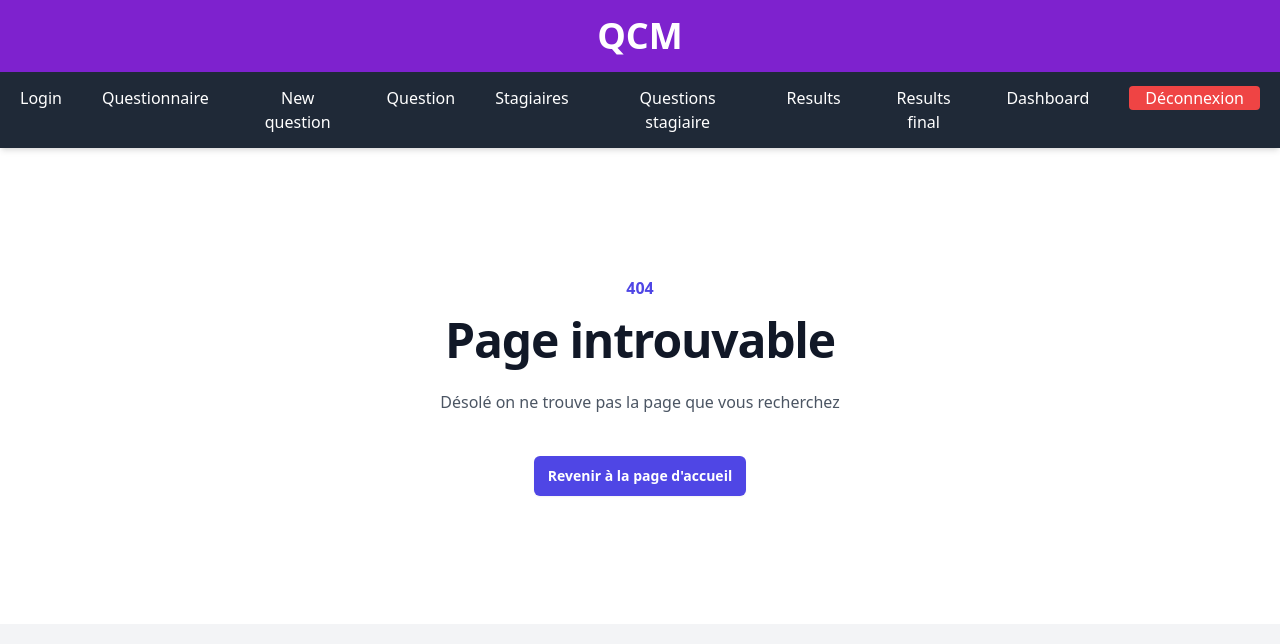
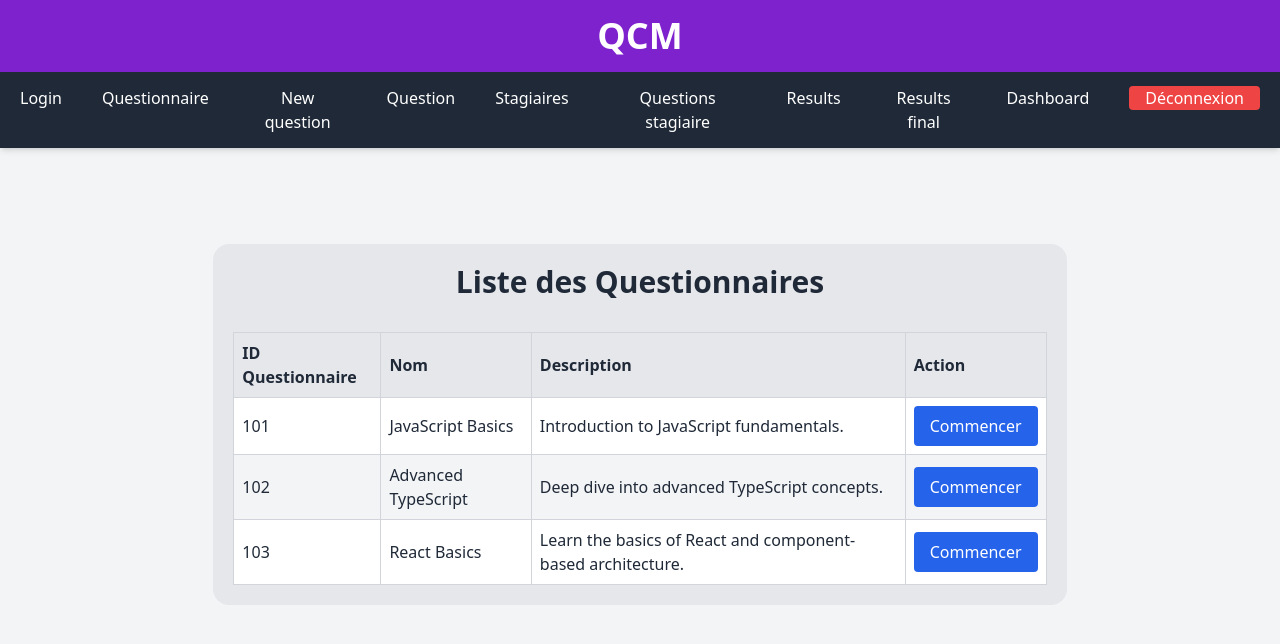
Before and after one commit to shamssyho/qcm, a React (Vite) app: page /stagiaire-questionnaire in a window 1280 px wide. Shown: the top 644 px of the page. Built offline with nearby package versions, Linux system fonts and the light colour scheme; the HTML template or start-up script is replaced by a standard one.

Commit message:
Add minuteur

```diff
--- a/src/App.tsx
+++ b/src/App.tsx
@@ -21,6 +21,8 @@ import QuestionnaireDetail from './pages/admin/questionnaire/QuestionnaireDetail
 import NewQuestionnaireForm from './pages/admin/questionnaire/NewQuestionnaireForm';
 import { QuestionProvider } from './services/QuestionContext';
 import Home from './pages/Home';
+import QuestionnairePage from './pages/stagiaire/QuestionnairePage';
+import QuestionnaireStagiaire from './pages/stagiaire/QuestionnaireStagiaire';
 function App() {
 
   return (
@@ -42,7 +44,6 @@ function App() {
             <Route path="//questions/:id" element={<QuestionDetail />} />
 
             <Route path="/stagiaires" element={<PrivateRoute element={ListeStagiaires} roles={['admin']} />} />
-            <Route path="/question/stagiaire" element={<QuestionPageStagiaire />} />
             <Route path="/results" element={<Results />} />
             <Route path="/results-final" element={<ResultsPage />} />
             <Route path="/questionnaire/:id" element={<PrivateRoute element={QuestionnaireDetail} roles={['admin']} />} />
@@ -52,6 +53,10 @@ function App() {
             <Route path="/unauthorized" element={<Unauthorized />} />
             <Route path="*" element={<Error404 />} />
             <Route path="/forgot-password" element={<ForgotPassword />} />
+            <Route path="/stagiaire-questionnaire" element={<QuestionnairePage />} />
+            <Route path="/questionnaire" element={<QuestionnaireStagiaire />} />
+            {/* <Route path="/questionnaire/:id_questionnaire/questions" element={<QuestionnaireQuestionsPage />} /> */}
+            <Route path="/questionnaire/:id_questionnaire/questions" element={<QuestionPageStagiaire />} />
           </Routes>
         </QuestionProvider>
       </AuthProvider>
--- a/src/assets/mockQuestionnaires.ts
+++ b/src/assets/mockQuestionnaires.ts
@@ -1,21 +1,30 @@
+// mockQuestionnaires.ts
 import { QuestionnairesI } from "../interfaces/QuestionnaireI";
 
 export const mockQuestionnaires: QuestionnairesI[] = [
     {
-        id_questionnaire: 1,
+        id_questionnaire: 101,
         id_admin: 1,
-        name: "Questionnaire 1",
-        description: "Description du questionnaire 1",
-        date_created: "2023-01-01",
-        date_modified: "2023-01-01",
+        name: "JavaScript Basics",
+        description: "Introduction to JavaScript fundamentals.",
+        date_created: "2023-06-01T12:00:00Z",
+        date_modified: "2023-06-10T12:00:00Z",
     },
-
     {
-        id_questionnaire: 2,
+        id_questionnaire: 102,
+        id_admin: 2,
+        name: "Advanced TypeScript",
+        description: "Deep dive into advanced TypeScript concepts.",
+        date_created: "2023-06-05T12:00:00Z",
+        date_modified: "2023-06-12T12:00:00Z",
+    },
+    {
+        id_questionnaire: 103,
         id_admin: 1,
-        name: "Questionnaire 2",
-        description: "Description du questionnaire 2",
-        date_created: "2023-11-01",
-        date_modified: "2023-11-01",
+        name: "React Basics",
+        description:
+            "Learn the basics of React and component-based architecture.",
+        date_created: "2023-06-08T12:00:00Z",
+        date_modified: "2023-06-15T12:00:00Z",
     },
 ];
--- a/src/assets/mockQuestions.ts
+++ b/src/assets/mockQuestions.ts
@@ -1,39 +1,48 @@
+// mockQuestions.ts
 import { QuestionsI } from "../interfaces/QuestionsI";
 
 export const mockQuestions: QuestionsI[] = [
     {
         id_question: 1,
-        id_questionnaire: 1,
-        texte_question: "Quel est le principal objectif de TypeScript ?",
+        id_questionnaire: 101,
+        texte_question:
+            'What is the correct syntax for referring to an external script called "app.js"?',
         nbre_reponses: 3,
         choix: [
-            "Fournir une typage statique à JavaScript",
-            "Remplacer JavaScript",
-            "Améliorer les performances des navigateurs",
+            '<script src="app.js">',
+            '<script href="app.js">',
+            '<script ref="app.js">',
         ],
         bonne_reponse: [0],
-        date_created: "2023-01-01",
-        date_modified: "2023-01-01",
+        date_created: "2023-06-01T14:00:00Z",
+        date_modified: "2023-06-05T14:00:00Z",
     },
     {
         id_question: 2,
-        id_questionnaire: 1,
+        id_questionnaire: 102,
         texte_question:
-            "Quel mot-clé est utilisé pour déclarer une variable en JavaScript ?",
+            "Which of the following is true about TypeScript Generics?",
         nbre_reponses: 3,
-        choix: ["var", "let", "const"],
-        bonne_reponse: [0, 1, 2],
-        date_created: "2023-01-02",
-        date_modified: "2023-01-02",
+        choix: [
+            "Generics allow code reusability",
+            "Generics increase runtime errors",
+            "Generics are limited to classes only",
+        ],
+        bonne_reponse: [0],
+        date_created: "2023-06-03T15:00:00Z",
+        date_modified: "2023-06-07T15:00:00Z",
     },
     {
         id_question: 3,
-        id_questionnaire: 2,
-        texte_question: "Quel framework utilisé en frond end ?",
-        nbre_reponses: 3,
-        choix: ["VueJs", "ReactJs", "Angular"],
-        bonne_reponse: [0, 1, 2],
-        date_created: "2023-01-02",
-        date_modified: "2023-01-02",
+        id_questionnaire: 103,
+        texte_question: "What is JSX in React?",
+        nbre_reponses: 2,
+        choix: [
+            "A JavaScript syntax extension",
+            "A React component rendering method",
+        ],
+        bonne_reponse: [0],
+        date_created: "2023-06-05T16:00:00Z",
+        date_modified: "2023-06-09T16:00:00Z",
     },
 ];
--- a/src/assets/mockStagiares.ts
+++ b/src/assets/mockStagiares.ts
@@ -1,26 +1,35 @@
+// mockStagiaires.ts
 import { StagiairesI } from "../interfaces/StagiairesI";
 
-const mockStagiaires: StagiairesI[] = [
+export const mockStagiaires: StagiairesI[] = [
     {
         id_stagiaire: 1,
-        email: "stagiaire1@example.com",
-        nom: "Dupont",
-        prenom: "Jean",
-        password: "password1",
-        date_created: "2023-01-01",
-        date_modified: "2023-01-01",
+        email: "john.doe@example.com",
+        nom: "Doe",
+        prenom: "John",
+        password: "hashed_password_1",
+        date_created: "2023-05-20T10:00:00Z",
+        date_modified: "2023-06-01T10:00:00Z",
         active: true,
     },
     {
         id_stagiaire: 2,
-        email: "stagiaire2@example.com",
-        nom: "Martin",
-        prenom: "Marie",
-        password: "password2",
-        date_created: "2023-01-02",
-        date_modified: "2023-01-02",
+        email: "anna.smith@example.com",
+        nom: "Smith",
+        prenom: "Anna",
+        password: "hashed_password_2",
+        date_created: "2023-05-22T11:00:00Z",
+        date_modified: "2023-06-02T11:00:00Z",
+        active: true,
+    },
+    {
+        id_stagiaire: 3,
+        email: "michael.brown@example.com",
+        nom: "Brown",
+        prenom: "Michael",
+        password: "hashed_password_3",
+        date_created: "2023-05-25T09:00:00Z",
+        date_modified: "2023-06-03T09:00:00Z",
         active: true,
     },
 ];
-
-export default mockStagiaires;
--- a/src/pages/admin/stagiaire/DetailsStagiaire.tsx
+++ b/src/pages/admin/stagiaire/DetailsStagiaire.tsx
@@ -1,6 +1,6 @@
 import React from 'react';
 import { useParams } from 'react-router-dom';
-import mockStagiaires from '../../../assets/mockStagiares';
+import { mockStagiaires } from '../../../assets/mockStagiares';
 
 const DetailsStagiaire: React.FC = () => {
     const { id } = useParams<{ id: string }>();
--- a/src/pages/admin/stagiaire/ListeStagiaires.tsx
+++ b/src/pages/admin/stagiaire/ListeStagiaires.tsx
@@ -1,5 +1,5 @@
 import React, { useState } from 'react';
-import mockStagiaires from '../../../assets/mockStagiares';
+import { mockStagiaires } from '../../../assets/mockStagiares';
 import { StagiairesI } from '../../../interfaces/StagiairesI';
 import { Link, useNavigate } from "react-router-dom";
 import NouveauStagiaireModal from './NouveauStagiaireModal';
--- a/src/pages/dashboard/Dashboard.tsx
+++ b/src/pages/dashboard/Dashboard.tsx
@@ -1,5 +1,5 @@
 import ColoredBox from '../../components/ColoredBox';
-import mockStagiaires from '../../assets/mockStagiares';
+import { mockStagiaires } from '../../assets/mockStagiares';
 
 const Dashboard = () => {
   const totalStagiaires = mockStagiaires.length;
--- a/src/pages/stagiaire/QuestionStagiaire.tsx
+++ b/src/pages/stagiaire/QuestionStagiaire.tsx
@@ -1,15 +1,32 @@
-import React, { useState } from 'react';
+import React, { useEffect, useState } from 'react';
 import Option from '../../components/options/Options';
 import { mockQuestions } from '../../assets/mockQuestions';
 
-const QuestionPageStagiaire: React.FC = () => {
+const QuestionStagiaire: React.FC = () => {
     const [selectedOptions, setSelectedOptions] = useState<number[]>([]);
     const [currentQuestionIndex, setCurrentQuestionIndex] = useState(0);
     const [score, setScore] = useState(0);
     const [isFinished, setIsFinished] = useState(false);
     const [feedbackMessage, setFeedbackMessage] = useState('');
+    const [timeLeft, setTimeLeft] = useState(mockQuestions.length * 30); // Temps total (30 secondes par question)
 
     const question = mockQuestions[currentQuestionIndex];
+
+    useEffect(() => {
+        // Minuteur global pour l'ensemble du questionnaire
+        const timer = setInterval(() => {
+            setTimeLeft((prevTimeLeft) => {
+                if (prevTimeLeft <= 0) {
+                    clearInterval(timer);
+                    handleFinish();
+                    return 0;
+                }
+                return prevTimeLeft - 1;
+            });
+        }, 1000);
+
+        return () => clearInterval(timer); // Nettoyer l'intervalle à la fin
+    }, []);
 
     const handleOptionClick = (index: number) => {
         if (question.bonne_reponse.length > 1) {
@@ -59,7 +76,7 @@ const QuestionPageStagiaire: React.FC = () => {
         } else if (percentage >= 50) {
             setFeedbackMessage('Bon travail, mais vous pouvez encore vous améliorer.');
         } else {
-            setFeedbackMessage('Malheureusement, vous n\'avez pas atteint la moyenne. Continuez à travailler pour vous améliorer !');
+            setFeedbackMessage("Malheureusement, vous n'avez pas atteint la moyenne. Continuez à travailler pour vous améliorer !");
         }
     };
 
@@ -79,7 +96,12 @@ const QuestionPageStagiaire: React.FC = () => {
     return (
         <div className="p-5 bg-gray-200 mx-auto my-0 mt-24 rounded-2xl text-gray-800 w-11/12 md:w-2/3">
             <div className="max-w-4xl mx-auto p-4">
-                <h1 className="text-xl font-bold mb-4">Question {currentQuestionIndex + 1}</h1>
+                <div className="flex justify-between mb-4">
+                    <h1 className="text-xl font-bold">Question {currentQuestionIndex + 1}</h1>
+                    <div className="text-xl font-bold text-red-600">
+                        Temps restant : {Math.floor(timeLeft / 60)}:{timeLeft % 60 < 10 ? '0' : ''}{timeLeft % 60}
+                    </div>
+                </div>
                 <div className="bg-gray-100 p-6 rounded-md">
                     <p className="mb-4">{question.texte_question}</p>
                     {question.choix.map((option, index) => (
@@ -120,4 +142,4 @@ const QuestionPageStagiaire: React.FC = () => {
     );
 };
 
-export default QuestionPageStagiaire;
+export default QuestionStagiaire;
--- /dev/null
+++ b/src/pages/stagiaire/QuestionnairePage.tsx
@@ -0,0 +1,16 @@
+import React from 'react';
+import QuestionnaireStagiaire from './QuestionnaireStagiaire';
+
+const mockQuestions = ["Question 1", "Question 2", "Question 3"];
+
+const QuestionnairePage: React.FC = () => {
+    const handleFinish = () => {
+        alert("Le temps est écoulé ou le questionnaire est terminé !");
+    };
+
+    return (
+        <QuestionnaireStagiaire questions={mockQuestions} onFinish={handleFinish} />
+    );
+};
+
+export default QuestionnairePage;
--- /dev/null
+++ b/src/pages/stagiaire/QuestionnaireStagiaire.tsx
@@ -0,0 +1,49 @@
+import React from 'react';
+import { useNavigate } from 'react-router-dom';
+import { QuestionnairesI } from '../../interfaces/QuestionnaireI'; // Assurez-vous que cette interface est correcte
+import { mockQuestionnaires } from '../../assets/mockQuestionnaires'; // Vos données mockées
+
+const QuestionnaireStagiaire: React.FC = () => {
+    const navigate = useNavigate();
+
+    // Fonction pour démarrer le questionnaire (redirection vers la page du questionnaire)
+    const handleStartQuestionnaire = (id_questionnaire: number) => {
+        // Redirection vers la page des questions du questionnaire
+        navigate(`/questionnaire/${id_questionnaire}/questions`);
+    };
+
+    return (
+        <div className="p-5 bg-gray-200 mx-auto my-0 mt-24 rounded-2xl text-gray-800 w-11/12 md:w-2/3">
+            <h1 className="text-3xl font-bold text-center mb-8">Liste des Questionnaires</h1>
+            <table className="w-full border-collapse">
+                <thead>
+                    <tr className="bg-gray-200 text-left">
+                        <th className="border border-gray-300 p-2">ID Questionnaire</th>
+                        <th className="border border-gray-300 p-2">Nom</th>
+                        <th className="border border-gray-300 p-2">Description</th>
+                        <th className="border border-gray-300 p-2">Action</th>
+                    </tr>
+                </thead>
+                <tbody>
+                    {mockQuestionnaires.map((questionnaire: QuestionnairesI) => (
+                        <tr key={questionnaire.id_questionnaire} className="even:bg-gray-100 odd:bg-white hover:bg-gray-300">
+                            <td className="border border-gray-300 p-2">{questionnaire.id_questionnaire}</td>
+                            <td className="border border-gray-300 p-2">{questionnaire.name}</td>
+                            <td className="border border-gray-300 p-2">{questionnaire.description}</td>
+                            <td className="border border-gray-300 p-2">
+                                <button
+                                    onClick={() => handleStartQuestionnaire(questionnaire.id_questionnaire)}
+                                    className="bg-blue-600 text-white px-4 py-2 rounded hover:bg-blue-700"
+                                >
+                                    Commencer
+                                </button>
+                            </td>
+                        </tr>
+                    ))}
+                </tbody>
+            </table>
+        </div>
+    );
+};
+
+export default QuestionnaireStagiaire;
```
